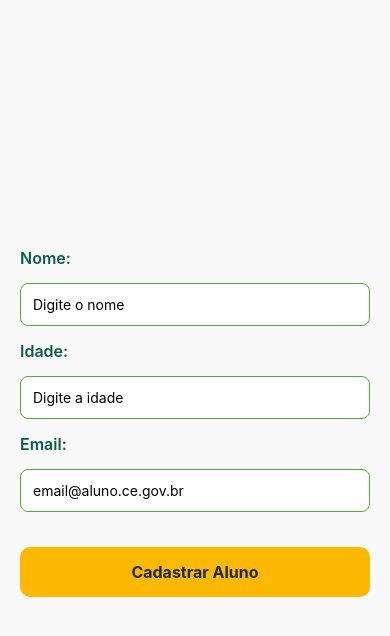
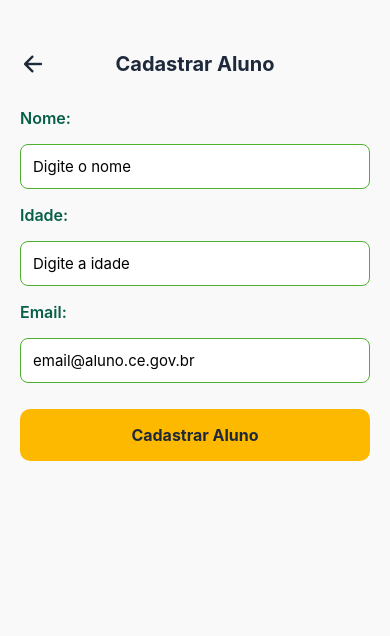
Before and after one commit to andre-0303/app-gestaoAlunos, a React Native app: screen /FormAluno in a window 390 px wide. Shown: the top 636 px of the page. Built offline with nearby package versions, Linux system fonts and the light colour scheme.

Commit message:
:lipstick: feat: Melhorando a UI e ajustes

```diff
--- a/package.json
+++ b/package.json
@@ -20,7 +20,10 @@
     "react-native-reanimated": "~3.17.4",
     "react-native-safe-area-context": "5.4.0",
     "react-native-screens": "~4.11.1",
-    "react-native-vector-icons": "^10.2.0"
+    "react-native-vector-icons": "^10.2.0",
+    "react-dom": "19.0.0",
+    "react-native-web": "^0.20.0",
+    "@expo/metro-runtime": "~5.0.4"
   },
   "devDependencies": {
     "@babel/core": "^7.25.2",
--- a/src/screens/FormAluno.tsx
+++ b/src/screens/FormAluno.tsx
@@ -1,6 +1,15 @@
 import { useState } from "react";
-import { View, Text, TextInput, TouchableOpacity, Alert, StyleSheet, ScrollView } from "react-native";
+import {
+  View,
+  Text,
+  TextInput,
+  TouchableOpacity,
+  Alert,
+  StyleSheet,
+  ScrollView,
+} from "react-native";
 import { api } from "../services/api";
+import { Ionicons } from "@expo/vector-icons";
 
 export default function FormAluno({ route, navigation }: any) {
   const turma = route.params?.turma || route.params?.aluno?.turma;
@@ -12,7 +21,7 @@ export default function FormAluno({ route, navigation }: any) {
 
   const handleSubmit = async () => {
     if (!nome || !idade || !email) {
-      Alert.alert("Preencha todos os campos");
+      Alert.alert("⚠️ Atenção", "Preencha todos os campos corretamente.");
       return;
     }
 
@@ -26,12 +35,28 @@ export default function FormAluno({ route, navigation }: any) {
       }
       navigation.goBack();
     } catch (error: any) {
-      Alert.alert("Erro", error.response?.data?.error || "Erro desconhecido");
+      Alert.alert(
+        "Erro",
+        error.response?.data?.error || "Ocorreu um erro inesperado."
+      );
     }
   };
 
   return (
     <ScrollView contentContainerStyle={styles.container}>
+      {/* Header com botão de voltar */}
+      <View style={styles.header}>
+        <TouchableOpacity onPress={() => navigation.goBack()}>
+          <Ionicons name="arrow-back" size={26} color="#1e293b" />
+        </TouchableOpacity>
+        <Text style={styles.headerTitle}>
+          {aluno ? "Editar Aluno" : "Cadastrar Aluno"}
+        </Text>
+        <View style={{ width: 26 }} /> {/* Espaço para balancear o ícone */}
+      </View>
+
+      {/* Formulário */}
+      <View style={styles.form}>
         <Text style={styles.label}>Nome:</Text>
         <TextInput
           value={nome}
@@ -54,7 +79,9 @@ export default function FormAluno({ route, navigation }: any) {
           value={email}
           onChangeText={setEmail}
           placeholder="email@aluno.ce.gov.br"
+          keyboardType="email-address"
           style={styles.input}
+          autoCapitalize="none"
         />
 
         <TouchableOpacity style={styles.button} onPress={handleSubmit}>
@@ -62,6 +89,7 @@ export default function FormAluno({ route, navigation }: any) {
             {aluno ? "Atualizar Aluno" : "Cadastrar Aluno"}
           </Text>
         </TouchableOpacity>
+      </View>
     </ScrollView>
   );
 }
@@ -71,28 +99,42 @@ const styles = StyleSheet.create({
     flexGrow: 1,
     backgroundColor: "#f9f9f9",
     padding: 20,
-    gap: 15,
-    justifyContent: "center",
+    paddingTop: 50,
+  },
+  header: {
+    flexDirection: "row",
+    alignItems: "center",
+    justifyContent: "space-between",
+    marginBottom: 30,
+  },
+  headerTitle: {
+    fontSize: 20,
+    fontWeight: "bold",
+    color: "#1e293b",
+  },
+  form: {
+    gap: 16,
   },
   label: {
     fontSize: 16,
-    color: "#065f46", // Verde escuro para texto
+    color: "#065f46", // Verde escuro
     fontWeight: "600",
   },
   input: {
-    borderWidth: 1,
-    borderColor: "#4DB12F", // Borda verde principal
+    borderWidth: 1.5,
+    borderColor: "#4DB12F",
     backgroundColor: "#fff",
     padding: 12,
     borderRadius: 8,
+    fontSize: 15,
   },
   button: {
-    backgroundColor: "#fcb900", // Laranja vibrante
-    paddingVertical: 15,
+    backgroundColor: "#fcb900", // Amarelo vibrante
+    paddingVertical: 16,
     borderRadius: 10,
     alignItems: "center",
     elevation: 4,
-    marginTop: 20,
+    marginTop: 10,
   },
   buttonText: {
     color: "#1e293b",
--- a/src/screens/ListaAlunos.tsx
+++ b/src/screens/ListaAlunos.tsx
@@ -1,8 +1,10 @@
 import { useEffect, useState } from "react";
 import { View, Text, FlatList, TouchableOpacity, Alert, StyleSheet } from "react-native";
 import { api } from "../services/api";
+import { Ionicons } from "@expo/vector-icons";
 
-export default function ListaAlunos({ route, navigation }: any) {
+
+export default function ListaAlunos({ route, navigation }) {
   const { turma } = route.params;
   const [alunos, setAlunos] = useState([]);
 
@@ -11,7 +13,7 @@ export default function ListaAlunos({ route, navigation }: any) {
     setAlunos(res.data);
   };
 
-  const handleDelete = async (id: number) => {
+  const handleDelete = async (id) => {
     Alert.alert("Confirmar", "Deseja remover o aluno?", [
       { text: "Cancelar" },
       {
@@ -31,23 +33,34 @@ export default function ListaAlunos({ route, navigation }: any) {
 
   return (
     <View style={styles.container}>
-      <TouchableOpacity
-        style={styles.addButton}
-        onPress={() => navigation.navigate("FormAluno", { turma })}
-      >
-        <Text style={styles.addButtonText}>Cadastrar Novo Aluno</Text>
-      </TouchableOpacity>
-
+      <TouchableOpacity onPress={() => navigation.goBack()}>
+          <Ionicons name="arrow-back" size={26} color="#1e293b" style={{marginBottom: '24px'}} />
+        </TouchableOpacity>
       <FlatList
         data={alunos}
-        keyExtractor={(item: any) => item.id.toString()}
-        renderItem={({ item }: any) => (
+        keyExtractor={(item) => item.id.toString()}
+        showsVerticalScrollIndicator={false}
+        ListEmptyComponent={() => (
+          <Text style={styles.emptyText}>Nenhum aluno cadastrado na turma.</Text>
+        )}
+        renderItem={({ item }) => (
           <View style={styles.card}>
-            <Text style={styles.nome}>{item.nome}</Text>
-            <Text style={styles.info}>Idade: {item.idade}</Text>
-            <Text style={styles.info}>Email: {item.email}</Text>
+            <View style={styles.cardHeader}>
+              <Text style={styles.nome}>{item.nome}</Text>
+              <Text style={styles.turma}>{turma.replace("_", " ")}</Text>
+            </View>
+
+            <Text style={styles.info}>🎂 Idade: {item.idade}</Text>
+            <Text style={styles.info}>📧 Email: {item.email}</Text>
 
             <View style={styles.actions}>
+              <TouchableOpacity
+                style={styles.notasButton}
+                onPress={() => navigation.navigate("NotasAluno", { aluno: item })}
+              >
+                <Text style={styles.actionText}>Notas</Text>
+              </TouchableOpacity>
+
               <TouchableOpacity
                 style={styles.editButton}
                 onPress={() => navigation.navigate("FormAluno", { aluno: item })}
@@ -61,18 +74,17 @@ export default function ListaAlunos({ route, navigation }: any) {
               >
                 <Text style={styles.actionText}>Deletar</Text>
               </TouchableOpacity>
-
-              <TouchableOpacity
-                style={{ backgroundColor: "#4DB12F", padding: 8, borderRadius: 8 }}
-                onPress={() => navigation.navigate("NotasAluno", { aluno: item })}
-              >
-                <Text style={{ color: "#fff", fontWeight: "600" }}>Notas</Text>
-              </TouchableOpacity>
-
             </View>
           </View>
         )}
       />
+
+      <TouchableOpacity
+        style={styles.floatingButton}
+        onPress={() => navigation.navigate("FormAluno", { turma })}
+      >
+        <Text style={styles.floatingButtonText}>+ Novo Aluno</Text>
+      </TouchableOpacity>
     </View>
   );
 }
@@ -81,35 +93,42 @@ const styles = StyleSheet.create({
   container: {
     flex: 1,
     backgroundColor: "#f9f9f9",
-    padding: 20,
+    padding: 16,
   },
-  addButton: {
-    backgroundColor: "#4DB12F",
-    paddingVertical: 15,
-    borderRadius: 10,
-    alignItems: "center",
-    marginBottom: 20,
-    elevation: 4,
-  },
-  addButtonText: {
-    color: "#fff",
+  emptyText: {
+    textAlign: "center",
+    marginTop: 40,
+    color: "#64748b",
     fontSize: 16,
-    fontWeight: "bold",
   },
   card: {
     backgroundColor: "#fff",
-    borderRadius: 10,
-    padding: 15,
-    marginBottom: 15,
+    borderRadius: 12,
+    padding: 16,
+    marginBottom: 16,
     elevation: 3,
-    borderLeftWidth: 6,
+    borderLeftWidth: 5,
     borderLeftColor: "#4DB12F",
+  },
+  cardHeader: {
+    flexDirection: "row",
+    justifyContent: "space-between",
+    alignItems: "center",
+    marginBottom: 8,
   },
   nome: {
     fontSize: 18,
     fontWeight: "bold",
     color: "#1e293b",
-    marginBottom: 6,
+  },
+  turma: {
+    backgroundColor: "#4DB12F",
+    color: "#fff",
+    paddingHorizontal: 8,
+    paddingVertical: 4,
+    borderRadius: 8,
+    fontSize: 12,
+    fontWeight: "600",
   },
   info: {
     fontSize: 14,
@@ -119,19 +138,25 @@ const styles = StyleSheet.create({
   actions: {
     flexDirection: "row",
     justifyContent: "flex-end",
+    gap: 10,
     marginTop: 10,
-    gap: 10,
+  },
+  notasButton: {
+    backgroundColor: "#4DB12F",
+    paddingVertical: 8,
+    paddingHorizontal: 12,
+    borderRadius: 8,
   },
   editButton: {
     backgroundColor: "#fcb900",
     paddingVertical: 8,
-    paddingHorizontal: 15,
+    paddingHorizontal: 12,
     borderRadius: 8,
   },
   deleteButton: {
-    backgroundColor: "#ef4444", // Vermelho para deletar
+    backgroundColor: "#ef4444",
     paddingVertical: 8,
-    paddingHorizontal: 15,
+    paddingHorizontal: 12,
     borderRadius: 8,
   },
   actionText: {
@@ -139,4 +164,23 @@ const styles = StyleSheet.create({
     fontWeight: "600",
     fontSize: 14,
   },
+  floatingButton: {
+    backgroundColor: "#4DB12F",
+    position: "absolute",
+    bottom: 25,
+    right: 25,
+    paddingVertical: 14,
+    paddingHorizontal: 20,
+    borderRadius: 50,
+    elevation: 6,
+    shadowColor: "#000",
+    shadowOffset: { width: 0, height: 3 },
+    shadowOpacity: 0.3,
+    shadowRadius: 4,
+  },
+  floatingButtonText: {
+    color: "#fff",
+    fontSize: 16,
+    fontWeight: "bold",
+  },
 });
--- a/src/screens/NotasAluno.tsx
+++ b/src/screens/NotasAluno.tsx
@@ -7,8 +7,10 @@ import {
   TouchableOpacity,
   StyleSheet,
   Alert,
+  ActivityIndicator,
 } from "react-native";
 import { api } from "../services/api";
+import { Ionicons } from "@expo/vector-icons";
 
 export default function NotasAluno({ route, navigation }: any) {
   const { aluno } = route.params;
@@ -74,9 +76,27 @@ export default function NotasAluno({ route, navigation }: any) {
     }
   };
 
+  if (loading) {
+    return (
+      <View style={styles.loaderContainer}>
+        <ActivityIndicator size="large" color="#4DB12F" />
+        <Text style={{ marginTop: 10, color: "#475569" }}>
+          Carregando dados...
+        </Text>
+      </View>
+    );
+  }
+
   return (
     <View style={styles.container}>
-      <Text style={styles.title}>Notas de {aluno.nome}</Text>
+      {/* Header com seta de voltar */}
+      <View style={styles.header}>
+        <TouchableOpacity onPress={() => navigation.goBack()}>
+          <Ionicons name="arrow-back" size={26} color="#1e293b" />
+        </TouchableOpacity>
+        <Text style={styles.title}>Notas de {aluno.nome}</Text>
+        <View style={{ width: 26 }} />
+      </View>
 
       <FlatList
         data={materias}
@@ -87,7 +107,7 @@ export default function NotasAluno({ route, navigation }: any) {
 
             <TextInput
               style={styles.input}
-              placeholder="0 - 10"
+              placeholder="0-10"
               keyboardType="numeric"
               value={notas[item.id]?.valor || ""}
               onChangeText={(text) =>
@@ -102,7 +122,7 @@ export default function NotasAluno({ route, navigation }: any) {
               style={styles.saveButton}
               onPress={() => handleSave(item.id)}
             >
-              <Text style={styles.saveButtonText}>Salvar</Text>
+              <Ionicons name="save" size={18} color="#fff" />
             </TouchableOpacity>
           </View>
         )}
@@ -112,16 +132,28 @@ export default function NotasAluno({ route, navigation }: any) {
 }
 
 const styles = StyleSheet.create({
+  loaderContainer: {
+    flex: 1,
+    justifyContent: "center",
+    alignItems: "center",
+    backgroundColor: "#f9f9f9",
+  },
   container: {
     flex: 1,
     backgroundColor: "#f9f9f9",
     padding: 20,
+    paddingTop: 50,
+  },
+  header: {
+    flexDirection: "row",
+    alignItems: "center",
+    justifyContent: "space-between",
+    marginBottom: 20,
   },
   title: {
-    fontSize: 20,
+    fontSize: 18,
     fontWeight: "bold",
     color: "#1e293b",
-    marginBottom: 20,
     textAlign: "center",
   },
   card: {
@@ -129,8 +161,8 @@ const styles = StyleSheet.create({
     borderRadius: 10,
     padding: 15,
     marginBottom: 15,
-    elevation: 3,
-    borderLeftWidth: 6,
+    elevation: 2,
+    borderLeftWidth: 5,
     borderLeftColor: "#4DB12F",
     flexDirection: "row",
     alignItems: "center",
@@ -145,22 +177,21 @@ const styles = StyleSheet.create({
   input: {
     width: 60,
     height: 40,
-    borderWidth: 1,
+    borderWidth: 1.5,
     borderColor: "#4DB12F",
     borderRadius: 8,
     paddingHorizontal: 10,
     textAlign: "center",
     backgroundColor: "#fff",
+    fontSize: 15,
   },
   saveButton: {
-    backgroundColor: "#fcb900",
+    backgroundColor: "#4DB12F",
     paddingVertical: 8,
-    paddingHorizontal: 15,
+    paddingHorizontal: 12,
     borderRadius: 8,
     elevation: 2,
-  },
-  saveButtonText: {
-    color: "#fff",
-    fontWeight: "600",
+    justifyContent: "center",
+    alignItems: "center",
   },
 });
```
Also changed, not shown: 1 other file (tests, documents, lock files or other folders). Lines whose indentation alone changed are shown as unchanged.
